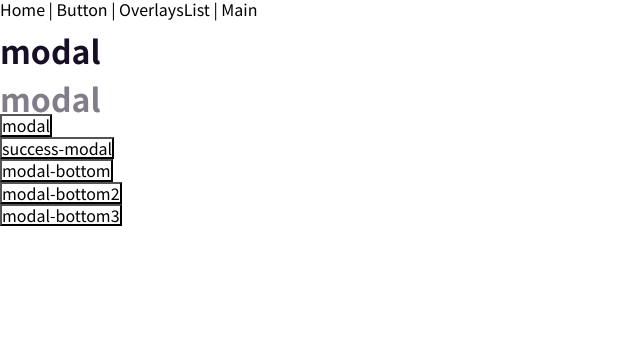
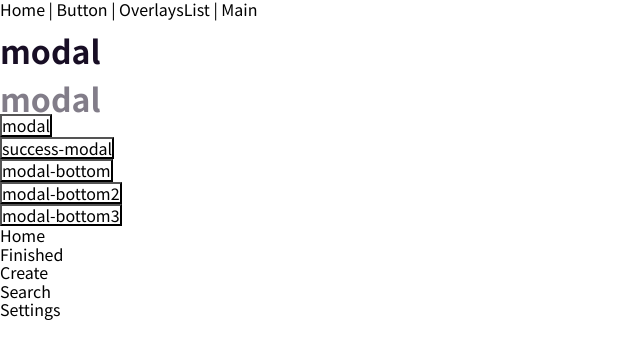
Before and after one commit to the51DT/inside_project, a Vue app: page /overlays in a window 1280 px wide. Shown: the top 358 px of the page, without its empty margins (0-640 px from the left). Built offline with nearby package versions, Linux system fonts and the light colour scheme.

Commit message:
update Tabbar

```diff
--- /dev/null
+++ b/src/components/fragments/TabBar.vue
@@ -0,0 +1,25 @@
+<!-- eslint-disable space-before-function-paren -->
+<template>
+  <div>
+    <nav>
+      <ul>
+        <li :key="link.title" v-for="link in routerRef">
+          <a href="">{{ link.title }}</a>
+        </li>
+      </ul>
+    </nav>
+  </div>
+</template>
+
+<script setup>
+import { ref } from 'vue'
+const routerRef = ref([
+  { title: 'Home' },
+  { title: 'Finished' },
+  { title: 'Create' },
+  { title: 'Search' },
+  { title: 'Settings' }
+])
+</script>
+
+<style lang="scss"></style>
--- a/src/main.js
+++ b/src/main.js
@@ -9,6 +9,7 @@ import ButtonCmp from '@/components/fragments/ButtonCmp.vue'
 import listCmp from '@/components/fragments/listCmp.vue'
 import inputField from '@/components/fragments/inputField.vue'
 import tagCmp from '@/components/fragments/TagCmp.vue'
+import TabBar from '@/components/fragments/TabBar.vue'
 import common from './assets/js/common'
 
 const app = createApp(App)
@@ -22,4 +23,5 @@ app.component('ButtonCmp', ButtonCmp)
 app.component('listCmp', listCmp)
 app.component('inputField', inputField)
 app.component('tagCmp', tagCmp)
+app.component('TabBar', TabBar)
 app.mount('#app')
--- a/src/views/OverlaysView.vue
+++ b/src/views/OverlaysView.vue
@@ -85,6 +85,7 @@
         <button @click="closeBtn($event)">close</button>
       </template>
     </modal-bottom>
+    <tab-bar />
   </div>
 </template>
 
```
